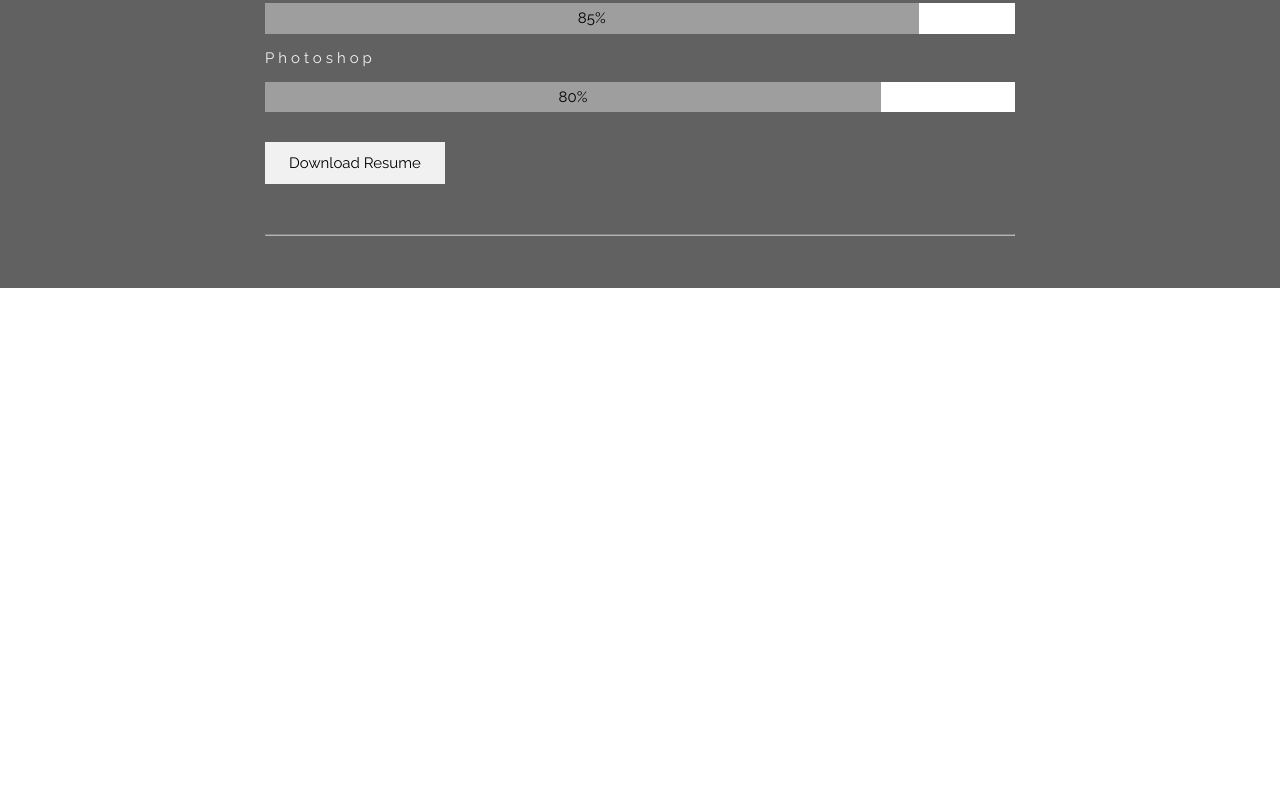
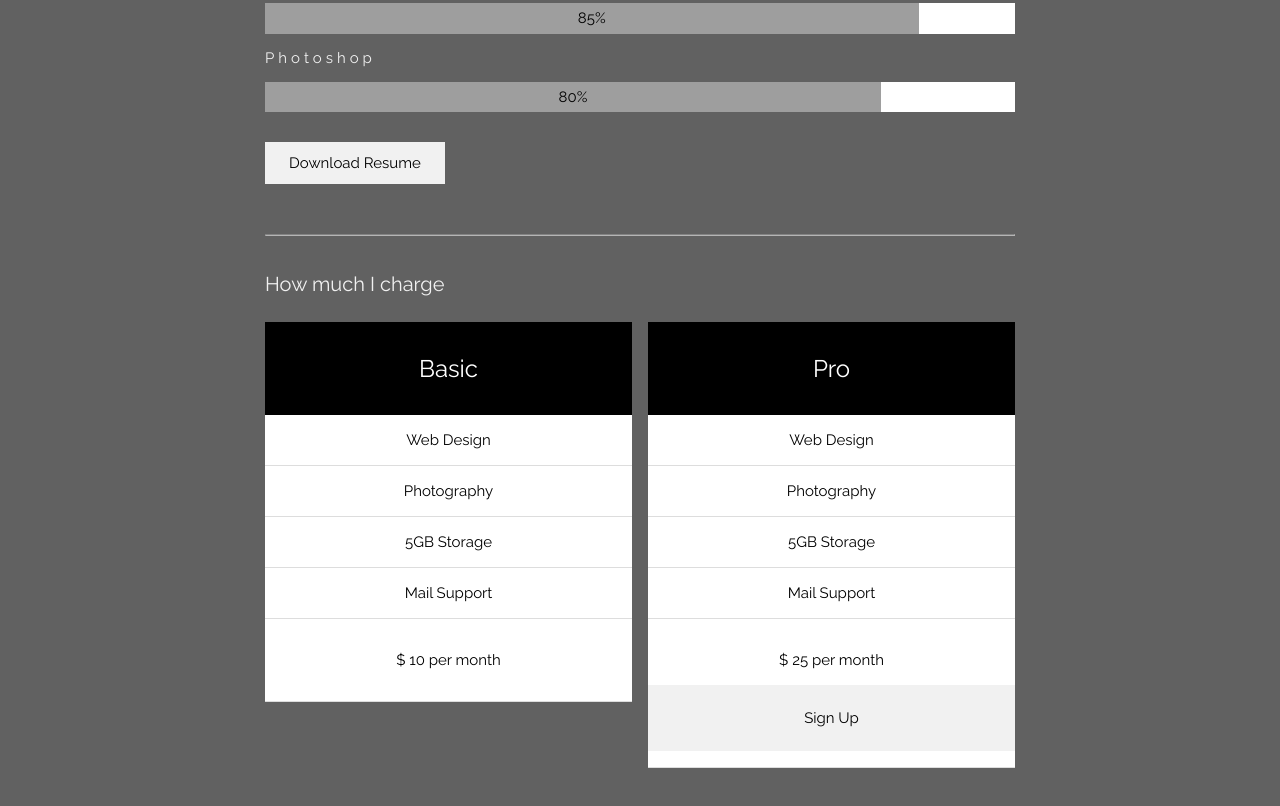
Before and after one commit to martsin2003/People-Portfolio-II-Template, a website: page index.html in a window 1280 px wide. Shown: the part 1813-2619 px from the top of the page. Before the commit the page ends 2101 px from the top, so only its background shows below. Drawn offline with Linux system fonts and the light colour scheme.

Commit message:
the end How much I charge

```diff
--- a/index.html
+++ b/index.html
@@ -94,6 +94,38 @@
           Download Resume
         </div>
         <hr />
+        <span class="container-info__text-charge">How much I charge</span>
+        <div class="charge-card-container">
+          <div class="charge-card">
+            <div class="charge-card__title">Basic</div>
+            <div class="charge-card__properties">Web Design</div>
+            <div class="charge-card__properties">Photography</div>
+            <div class="charge-card__properties">5GB Storage</div>
+            <div class="charge-card__properties">Mail Support</div>
+            <div class="charge-card__properties">
+              <div class="charge-card__properties__price">
+                <span class="price__title">$ 10</span>
+                <span class="price__text">per month</span>
+              </div>
+            </div>
+          </div>
+          <div class="charge-card">
+            <div class="charge-card__title">Pro</div>
+            <div class="charge-card__properties">Web Design</div>
+            <div class="charge-card__properties">Photography</div>
+            <div class="charge-card__properties">5GB Storage</div>
+            <div class="charge-card__properties">Mail Support</div>
+            <div class="charge-card__properties">
+              <div class="charge-card__properties__price">
+                <span class="price__title">$ 25</span>
+                <span class="price__text">per month</span>
+              </div>
+              <div class="charge-card__properties__button-container">
+                <div class="button-container__button">Sign Up</div>
+              </div>
+            </div>
+          </div>
+        </div>
       </div>
     </div>
   </body>
--- a/index.scss
+++ b/index.scss
@@ -185,5 +185,62 @@ html {
         background: #000;
       }
     }
+    &__text-charge {
+      display: block;
+      font-size: 20px;
+      font-family: 'Raleway', sans-serif;
+      margin: 10px 0px;
+      padding: 16px 0px;
+    }
+    .charge-card-container {
+      padding: 0px 8px;
+      text-align: justify;
+      margin: 0px -16px;
+      display: flex;
+      .charge-card {
+        width: 50%;
+        padding: 0px 8px;
+        margin: 0px 0px 16px;
+        &__title {
+          font-size: 24px;
+          font-family: 'Raleway', sans-serif;
+          padding: 32px 16px;
+          color: #fff;
+          background-color: #000;
+          text-align: center;
+        }
+        &__properties {
+          color: #000;
+          background: #fff;
+          text-align: center;
+          font-size: 15px;
+          font-family: 'Raleway', sans-serif;
+          padding: 16px 0px;
+          border-bottom: 1px solid #ddd;
+          &__price {
+            padding: 16px 0px;
+            &__title {
+              display: block;
+              line-height: 1.5;
+              font-size: 30px;
+              font-family: 'Raleway', sans-serif;
+              margin: 10px 0px;
+            }
+          }
+          &__button-container {
+            padding: 24px 16px;
+            color: #000;
+            background: #f1f1f1;
+            &__button {
+              font-size: 15px;
+              font-family: 'Raleway', sans-serif;
+              color: #000;
+              background: #fff;
+              padding: 12px 24px;
+            }
+          }
+        }
+      }
+    }
   }
 }
```
Also changed, not shown: style/index.css, 1 other file.
